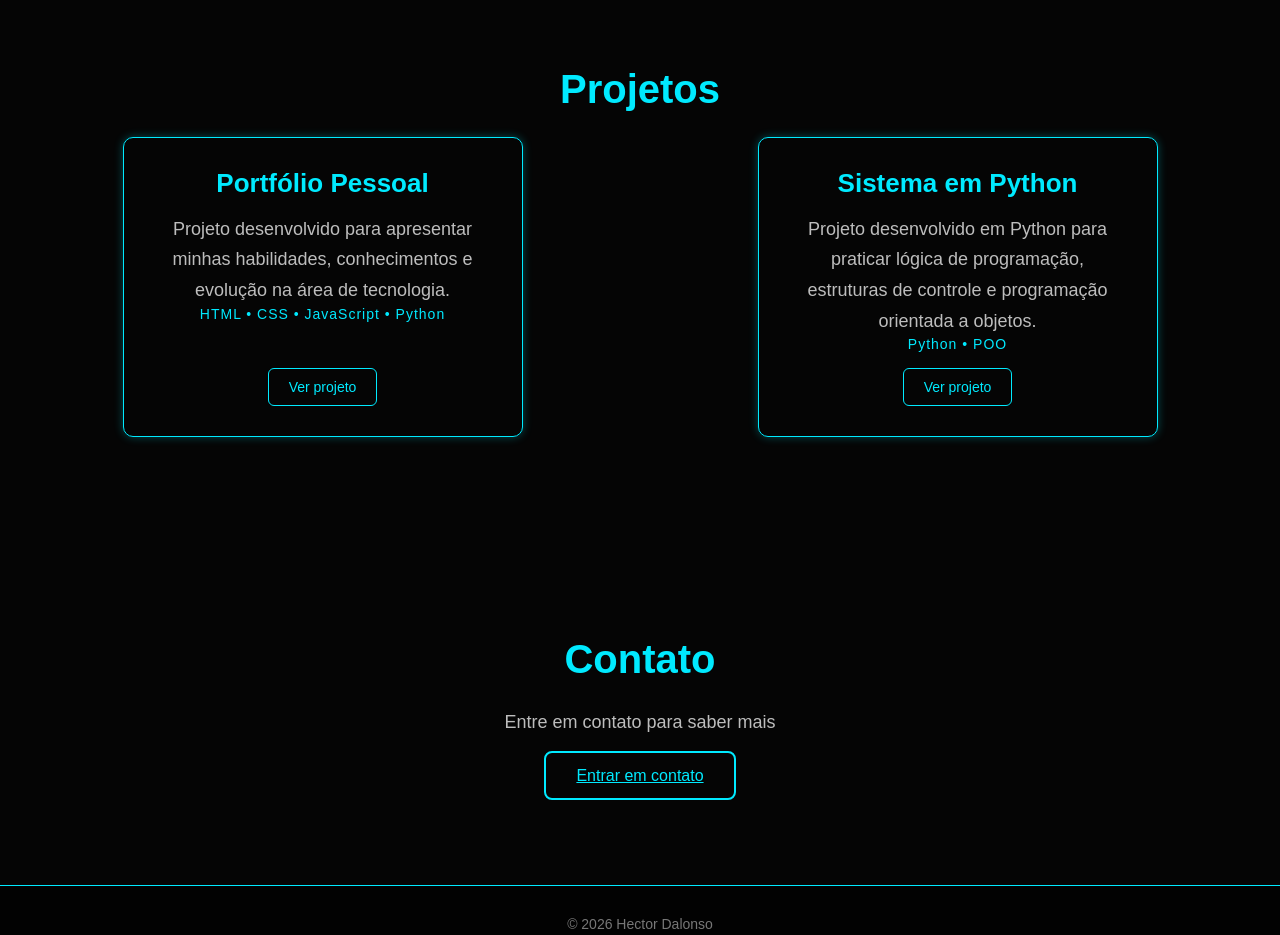
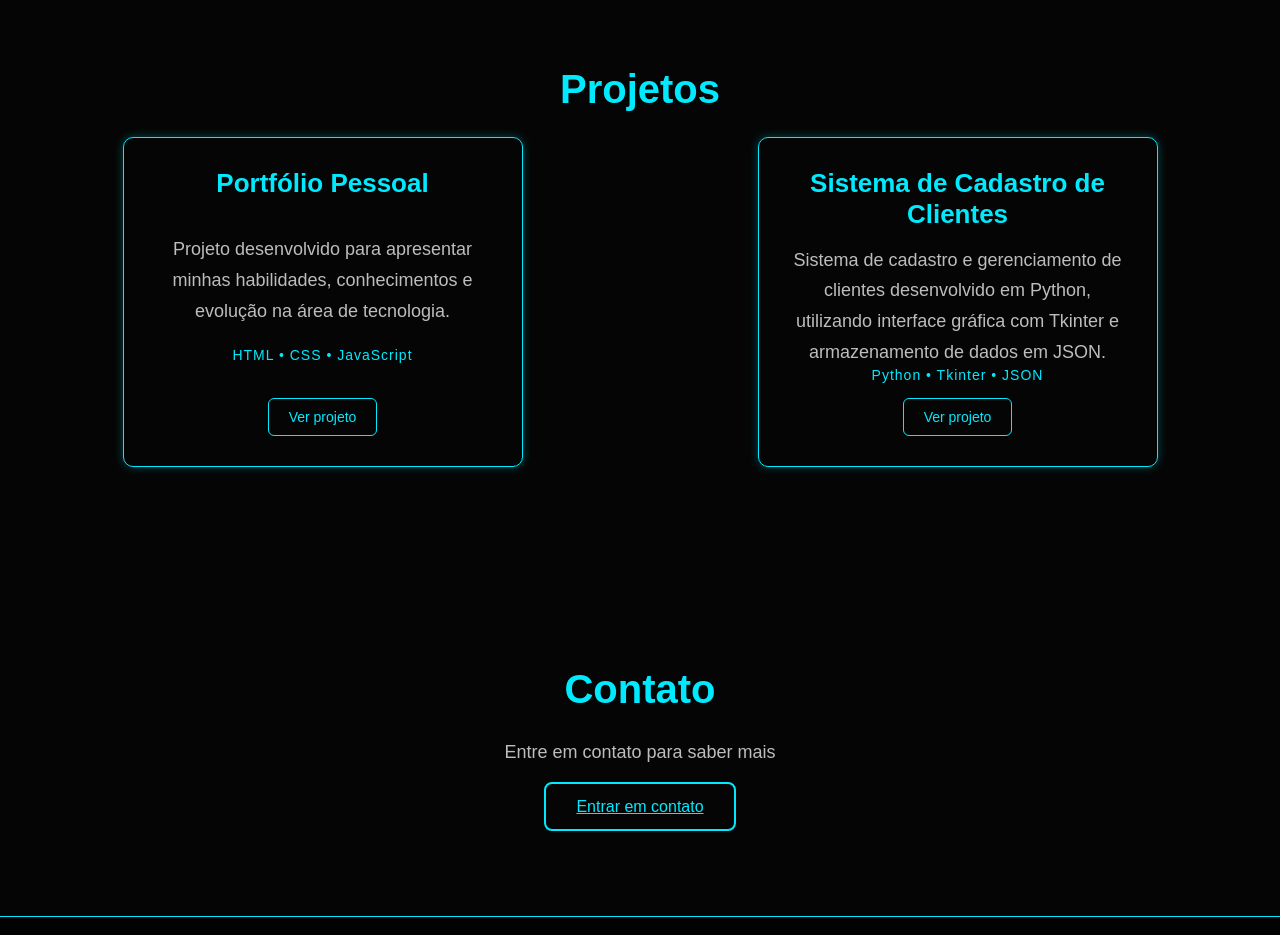
Before and after one commit to HectorDalo/Portiflio, a plain HTML site: page front-end/index.html in a window 1280 px wide. Shown: the part 1620-2555 px from the top of the page. Drawn offline with Linux system fonts and the light colour scheme.

Commit message:
comunicação com o projeto

```diff
--- a/front-end/css/style.css
+++ b/front-end/css/style.css
@@ -240,6 +240,7 @@ nav a:hover::after {
     transition: 0.3s;
     display: flex;
     flex-direction: column;
+    justify-content: space-between;
     box-shadow: 0 0 10px rgba(0, 242, 255, 0.3);
 }
 
@@ -266,7 +267,7 @@ nav a:hover::after {
 .btn-projeto {
     display: block;
     width: fit-content;
-    margin: auto auto 0;
+    margin: 15px auto 0;
     align-self: center;
     padding: 10px 20px;
     border: 1px solid #00eaff;
--- a/front-end/index.html
+++ b/front-end/index.html
@@ -74,34 +74,9 @@
 
             <section id="projetos">
                 <h2>Projetos</h2>
-                <div class="projetos-container">
 
-                    <div class="projeto">
-                        <h3>Portfólio Pessoal</h3>
+                        <div class="projetos-container" id="listaProjetos"></div>
 
-                        <p>
-                            Projeto desenvolvido para apresentar minhas habilidades,
-                            conhecimentos e evolução na área de tecnologia.
-                        </p>
-
-                        <span>HTML • CSS • JavaScript • Python</span>
-
-                        <a href="#" class="btn-projeto">Ver projeto</a>
-                    </div>
-
-                    <div class="projeto">
-                        <h3>Sistema em Python</h3>
-
-                        <p>
-                        Projeto desenvolvido em Python para praticar lógica de programação,
-                        estruturas de controle e programação orientada a objetos.
-                        </p>
-
-                        <span>Python • POO</span>
-
-                        <a href="#" class="btn-projeto">Ver projeto</a>
-                    </div>
-                </div>
             </section>
 
             <section id="contato">
--- a/front-end/javaScript/script.js
+++ b/front-end/javaScript/script.js
@@ -9,13 +9,61 @@ const botaoProjetos = document.querySelector("#btnProjetos");
 const btnContato = document.querySelector("#btnContato");
 
 botaoProjetos.addEventListener("click", function() {
+
     console.log("O botão Conheça meu trabalho foi clicado!");
 
     titulo.classList.toggle("destaque");
 
-    document.querySelector("#projetos").scrollIntoView();
+});
+
+const projetos = [
+
+    {
+        nome: "Portfólio Pessoal",
+
+        descricao: "Projeto desenvolvido para apresentar minhas habilidades, conhecimentos e evolução na área de tecnologia.",
+
+        tecnologias: "HTML • CSS • JavaScript",
+
+        link: "#"
+    },
+
+    {
+        nome: "Sistema de Cadastro de Clientes",
+
+        descricao: "Sistema de cadastro e gerenciamento de clientes desenvolvido em Python, utilizando interface gráfica com Tkinter e armazenamento de dados em JSON.",
+
+        tecnologias: "Python • Tkinter • JSON",
+
+        link: "https://github.com/HectorDalo/Portiflio/tree/main/Projetos/Cadastro-Clientes"
+    }
+
+];
+
+const listaProjetos = document.querySelector("#listaProjetos");
+
+projetos.forEach(function(projeto) {
+
+    const card = document.createElement("div");
+
+    card.classList.add("projeto");
+
+    card.innerHTML = `
+        <h3>${projeto.nome}</h3>
+
+        <p>${projeto.descricao}</p>
+
+        <span>${projeto.tecnologias}</span>
+
+        <a href="${projeto.link}" class="btn-projeto" target="_blank">Ver projeto</a>
+    `;
+
+    listaProjetos.appendChild(card);
+
 });
 
 btnContato.addEventListener("click", function() {
+
     console.log("O botão Entrar em contato foi clicado!");
+
 });
```
